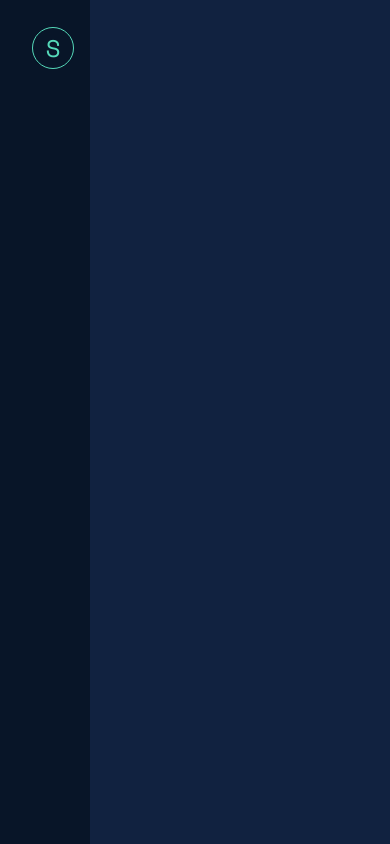
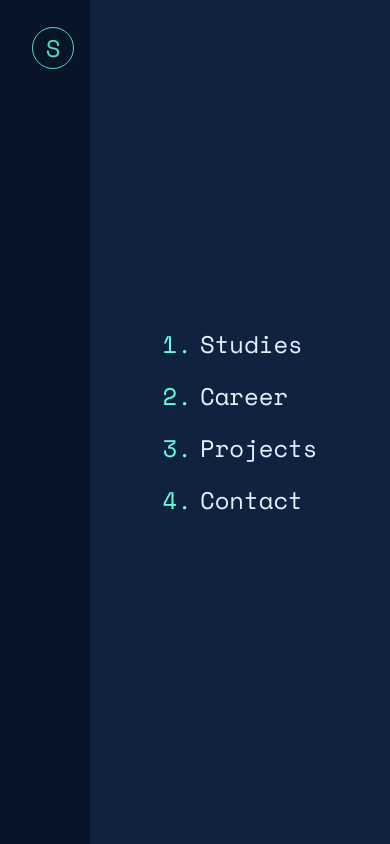
Before and after one commit to sergiopmdeveloper/portfolio, a React (Vite) app: page / in a window 390 px wide. Both pictures are taken after a click on the icon 342 px from the left and 48 px from the top of the page. Built offline with nearby package versions, Linux system fonts and the light colour scheme.

Commit message:
feat: add responsive nav and responsive links to the responsive menu

```diff
--- /dev/null
+++ b/src/components/Header/ResponsiveLink.tsx
@@ -0,0 +1,59 @@
+import styled from 'styled-components'
+import { theme } from '../../styles'
+
+// Types
+
+type ResponsiveLinkProps = {
+  number: number
+  text: string
+  link: string
+}
+
+// Styled components
+
+const NavItemText = styled.span`
+  color: ${theme.white};
+  transition: color 0.2s ease;
+`
+
+const NavItem = styled.li`
+  list-style: none;
+  font-size: ${theme.fontSize5};
+  font-family: ${theme.spaceMono};
+
+  &:hover ${NavItemText} {
+    color: ${theme.green};
+    transition: color 0.2s ease;
+  }
+
+  &:active ${NavItemText} {
+    color: ${theme.green};
+    transition: color 0.2s ease;
+  }
+`
+
+const NavItemNumber = styled.span`
+  color: ${theme.green};
+  margin-right: 0.5rem;
+`
+
+/**
+ * Renders a responsive navigation link.
+ *
+ * @param {ResponsiveLinkProps} props - The properties passed to the component.
+ * @param {number} props.number - The number of the link.
+ * @param {string} props.text - The text to be displayed for the link.
+ * @param {string} props.link - The URL to which the link points.
+ *
+ * @returns A responsive navigation link.
+ */
+export function ResponsiveLink({ number, text, link }: ResponsiveLinkProps) {
+  return (
+    <a href={link}>
+      <NavItem>
+        <NavItemNumber>{number}.</NavItemNumber>
+        <NavItemText>{text}</NavItemText>
+      </NavItem>
+    </a>
+  )
+}
--- a/src/components/Header/ResponsiveMenu.tsx
+++ b/src/components/Header/ResponsiveMenu.tsx
@@ -1,3 +1,4 @@
+import { ResponsiveNav } from './ResponsiveNav'
 import styled from 'styled-components'
 import { theme } from '../../styles'
 
@@ -16,6 +17,10 @@ const ResponsiveMenuContainer = styled.div`
   position: fixed;
   left: 0;
   top: 0;
+
+  @media (width > ${theme.tablet}) {
+    display: none;
+  }
 `
 
 const OpaqueBlock = styled.div`
@@ -28,15 +33,28 @@ const MenuContainer = styled.div`
   width: 300px;
   height: 100%;
   background-color: ${theme.lightNavy};
+  display: flex;
+  align-items: center;
+  justify-content: center;
 `
 
+/**
+ * Renders the responsive menu.
+ *
+ * @param {ResponsiveMenuProps} props - The properties passed to the component.
+ * @param {(value: boolean) => void} props.setActiveResponsiveMenu - A function that sets the active state of the responsive menu.
+ *
+ * @returns The responsive menu.
+ */
 export function ResponsiveMenu({
   setActiveResponsiveMenu,
 }: ResponsiveMenuProps) {
   return (
     <ResponsiveMenuContainer>
       <OpaqueBlock onClick={() => setActiveResponsiveMenu(false)} />
-      <MenuContainer />
+      <MenuContainer>
+        <ResponsiveNav />
+      </MenuContainer>
     </ResponsiveMenuContainer>
   )
 }
--- /dev/null
+++ b/src/components/Header/ResponsiveNav.tsx
@@ -0,0 +1,31 @@
+import { ResponsiveLink } from './ResponsiveLink'
+import styled from 'styled-components'
+import { links } from '../../content/header'
+
+// Styled components
+
+const NavBlock = styled.ul`
+  display: flex;
+  flex-direction: column;
+  gap: 1rem;
+`
+
+/**
+ * Renders the responsive navigation.
+ *
+ * @returns The responsive navigation.
+ */
+export function ResponsiveNav() {
+  return (
+    <NavBlock>
+      {links.map((link, index) => (
+        <ResponsiveLink
+          key={index}
+          number={index + 1}
+          text={link.text}
+          link={link.link}
+        />
+      ))}
+    </NavBlock>
+  )
+}
```
